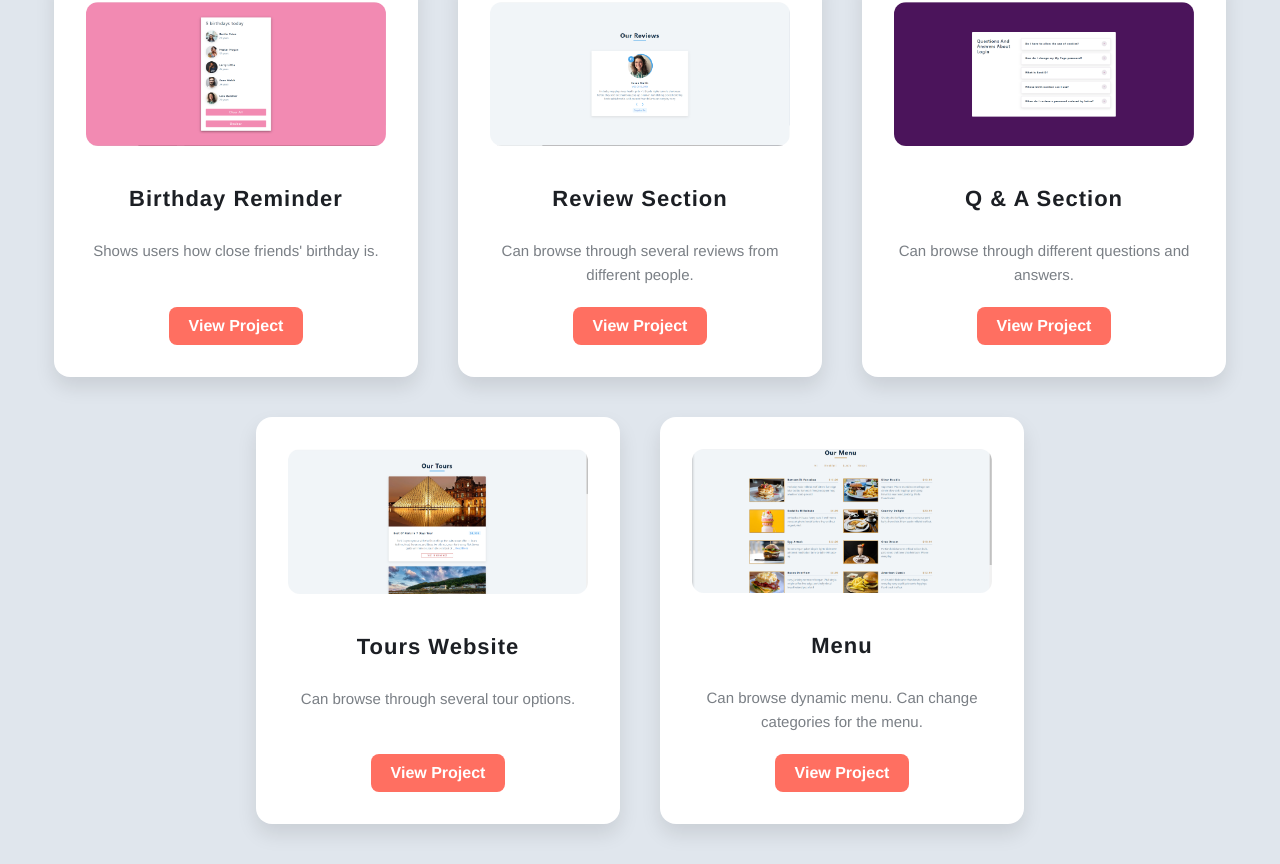
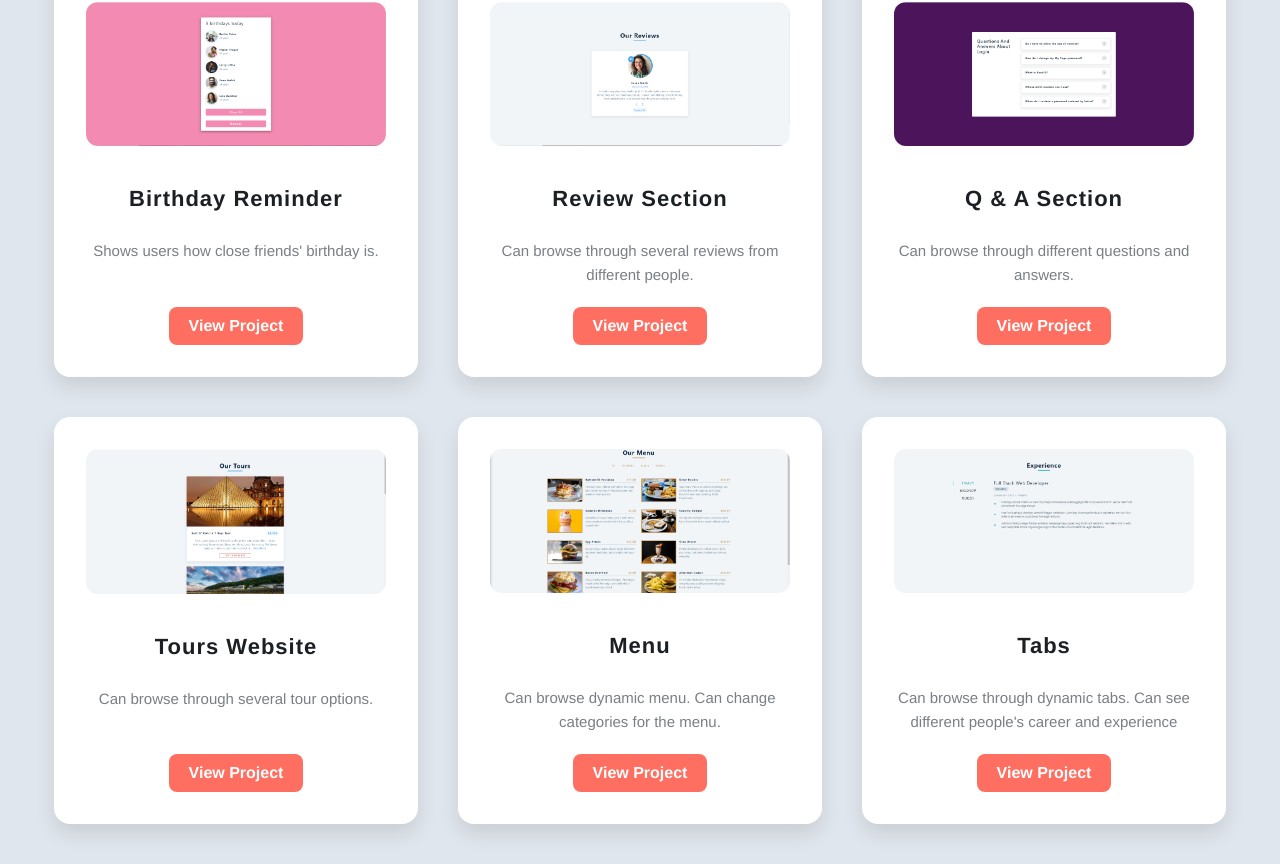
Before and after one commit to aarongurovich/React-Practice, a React (Create React App) app: page / in a window 1280 px wide. Shown: the part 370-1234 px from the top of the page. Built offline with nearby package versions, Linux system fonts and the light colour scheme.

Commit message:
added new project

```diff
--- a/src/components/ProjectList.js
+++ b/src/components/ProjectList.js
@@ -40,6 +40,13 @@ const projects = [
     image: './assets/images/menu.PNG',
   },
 
+  {
+    title: 'Tabs',
+    description: "Can browse through dynamic tabs. Can see different people's career and experience",
+    link: 'https://tabs-9ni.pages.dev/',
+    image: './assets/images/tabs.PNG',
+  },
+
 
 ];
 
```
Also changed, not shown: public/assets/images/tabs.PNG (added).
